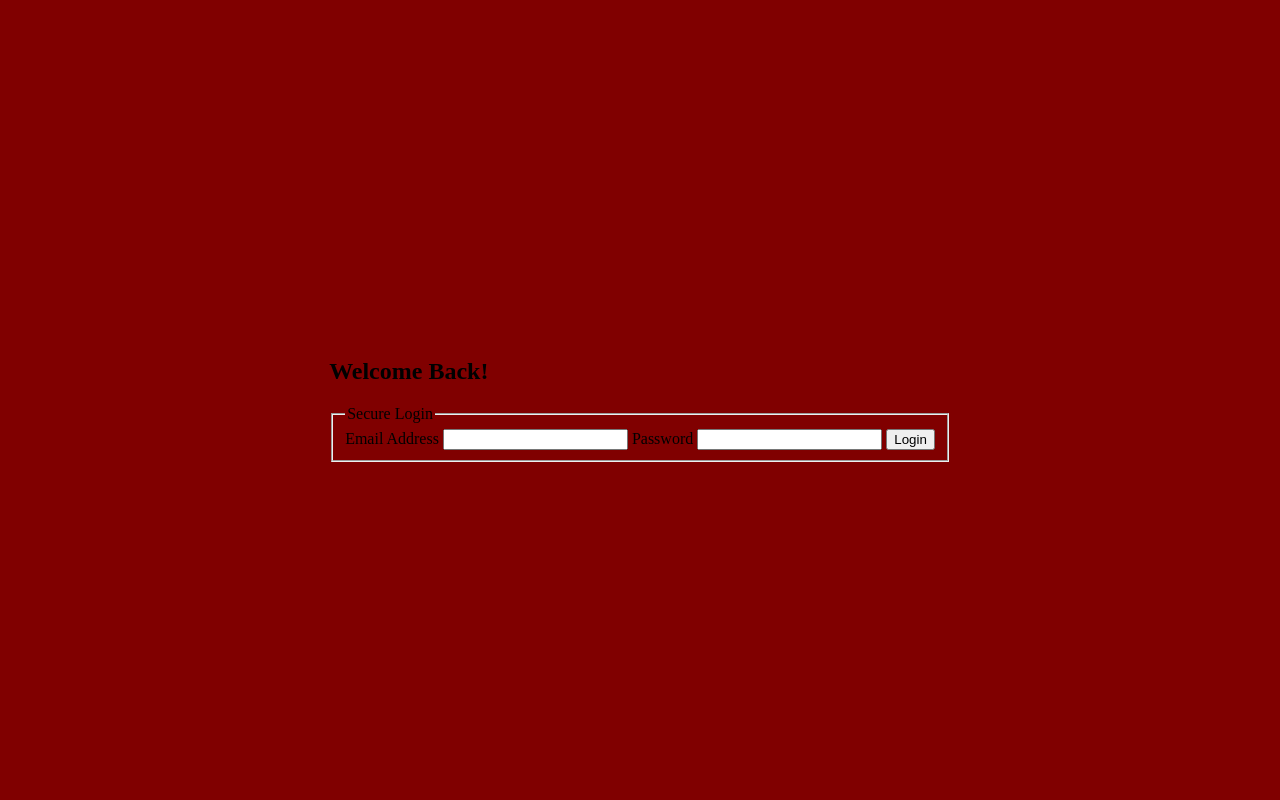
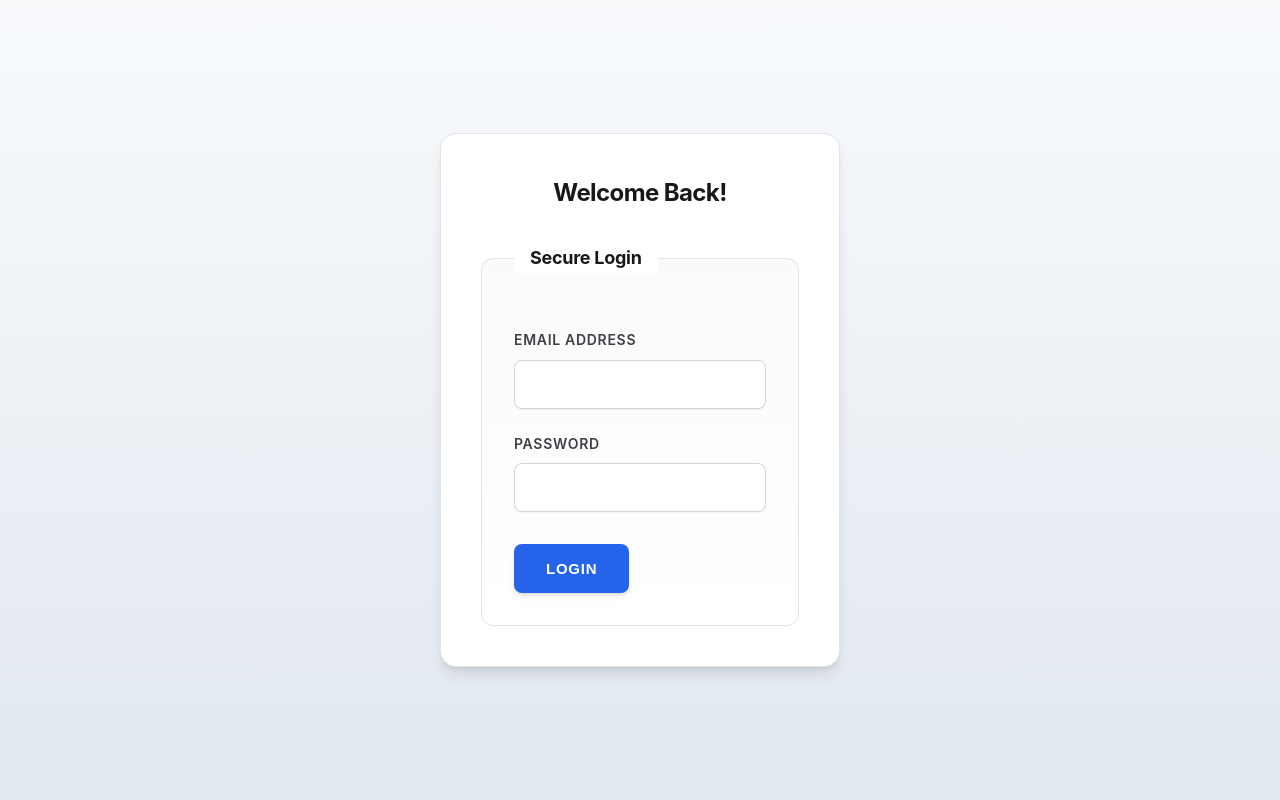
Before and after one commit to ITCS333/course-project-itcs333-group-9-project, a PHP site: page /src/auth/login.html in a window 1280 px wide. Run offline with PHP 8.4, Linux system fonts and the light colour scheme.

Commit message:
Update styling for the login page elements
Adjusted CSS variables and commented out font size and weight for H2 element on the login page.

Replit-Commit-Author: Agent
Replit-Commit-Session-Id: b6c78805-3c9d-4ad3-a4a2-ed6b895c4c3a
Replit-Commit-Checkpoint-Type: full_checkpoint
Replit-Commit-Event-Id: 43bfb4fd-eea6-4916-810c-011bdde265dd
Replit-Commit-Screenshot-Url: https://storage.googleapis.com/screenshot-production-us-central1/a9d221ff-1072-4567-acef-e979697dc3c9/b6c78805-3c9d-4ad3-a4a2-ed6b895c4c3a/CYSnAzt

```diff
--- a/src/auth/login.css
+++ b/src/auth/login.css
@@ -1,4 +1,4 @@
-/* :root {
+:root {
   --primary-50: #eff6ff;
   --primary-100: #dbeafe;
   --primary-500: #3b82f6;
@@ -71,8 +71,8 @@ body {
 }
 
 h2 {
-  font-size: 1.875rem;
-  font-weight: 700;
+  /* font-size: 1.875rem;
+  font-weight: 700; */
   color: var(--neutral-900);
   text-align: center;
   margin-bottom: 2rem;
@@ -229,4 +229,4 @@ button:active {
   fieldset {
     padding: 1.25rem;
   }
-} */
+}
```
